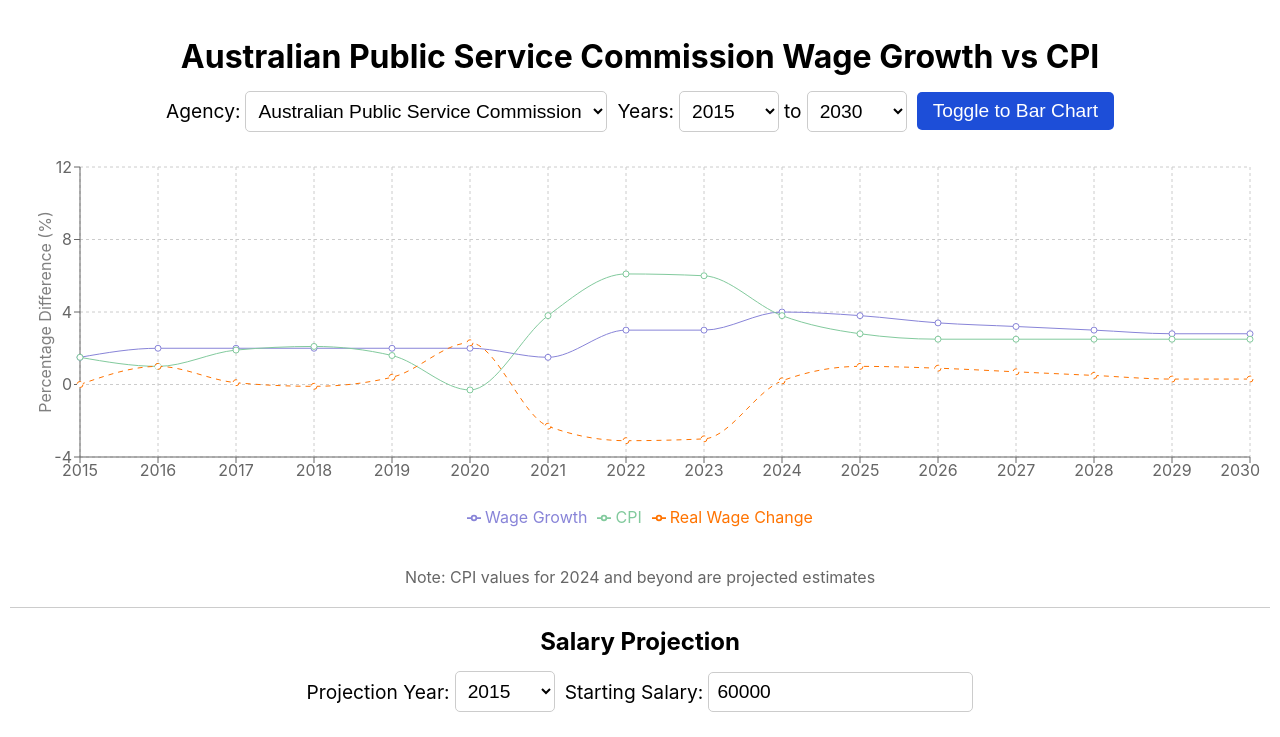
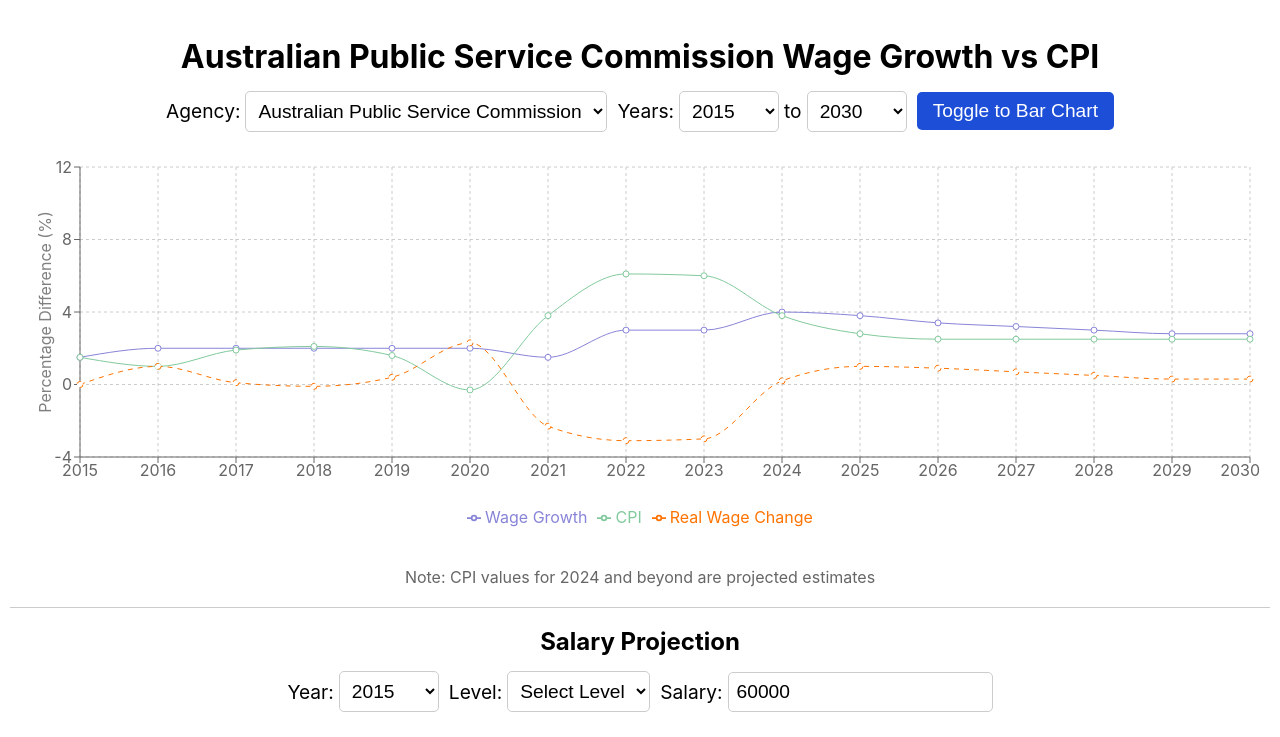
Before and after one commit to ashah12/aps-vs-cpi, a React (Create React App) app: page / in a window 1280 px wide. Shown: the top 737 px of the page. Built offline with nearby package versions, Linux system fonts and the light colour scheme.

Commit message:
Added APS Level selector for different agencies

```diff
--- a/src/App.js
+++ b/src/App.js
@@ -3,6 +3,136 @@
   LineChart, Line, BarChart, Bar, XAxis, YAxis, CartesianGrid,
   Tooltip, Legend, ResponsiveContainer
 } from 'recharts';
+
+// Agency-specific salary data
+const SALARY_DATA = {
+  'APS': { // APSC salary data
+    'APS1': {
+      'Step 1': 51963,
+      'Step 2': 53278,
+      'Step 3': 54603
+    },
+    'APS2': {
+      'Step 1': 56273,
+      'Step 2': 57739,
+      'Step 3': 59216
+    },
+    'APS3': {
+      'Step 1': 61156,
+      'Step 2': 62750,
+      'Step 3': 64352
+    },
+    'APS4': {
+      'Step 1': 66693,
+      'Step 2': 68416,
+      'Step 3': 70149
+    },
+    'APS5': {
+      'Step 1': 72908,
+      'Step 2': 74778,
+      'Step 3': 76660
+    },
+    'APS6': {
+      'Step 1': 81115,
+      'Step 2': 83180,
+      'Step 3': 85260
+    },
+    'EL1': {
+      'Step 1': 99465,
+      'Step 2': 103641,
+      'Step 3': 109301
+    },
+    'EL2': {
+      'Step 1': 125133,
+      'Step 2': 131393,
+      'Step 3': 137661
+    }
+  },
+  'Defence': { // Defence salary data (slightly higher than APS)
+    'APS1': {
+      'Step 1': 53522,
+      'Step 2': 54876,
+      'Step 3': 56241
+    },
+    'APS2': {
+      'Step 1': 57961,
+      'Step 2': 59471,
+      'Step 3': 60992
+    },
+    'APS3': {
+      'Step 1': 62991,
+      'Step 2': 64633,
+      'Step 3': 66283
+    },
+    'APS4': {
+      'Step 1': 68694,
+      'Step 2': 70468,
+      'Step 3': 72253
+    },
+    'APS5': {
+      'Step 1': 75095,
+      'Step 2': 77021,
+      'Step 3': 78960
+    },
+    'APS6': {
+      'Step 1': 83548,
+      'Step 2': 85675,
+      'Step 3': 87818
+    },
+    'EL1': {
+      'Step 1': 102449,
+      'Step 2': 106750,
+      'Step 3': 112580
+    },
+    'EL2': {
+      'Step 1': 128887,
+      'Step 2': 135335,
+      'Step 3': 141791
+    }
+  },
+  'ATO': { // ATO salary data
+    'APS1': {
+      'Step 1': 52223,
+      'Step 2': 53547,
+      'Step 3': 54882
+    },
+    'APS2': {
+      'Step 1': 56554,
+      'Step 2': 58032,
+      'Step 3': 59520
+    },
+    'APS3': {
+      'Step 1': 61461,
+      'Step 2': 63066,
+      'Step 3': 64680
+    },
+    'APS4': {
+      'Step 1': 67026,
+      'Step 2': 68758,
+      'Step 3': 70500
+    },
+    'APS5': {
+      'Step 1': 73273,
+      'Step 2': 75149,
+      'Step 3': 77043
+    },
+    'APS6': {
+      'Step 1': 81520,
+      'Step 2': 83596,
+      'Step 3': 85687
+    },
+    'EL1': {
+      'Step 1': 99962,
+      'Step 2': 104158,
+      'Step 3': 109848
+    },
+    'EL2': {
+      'Step 1': 125759,
+      'Step 2': 132050,
+      'Step 3': 138349
+    }
+  }
+};
 
 // Agency data structure with actual wage increases
 const AGENCIES = {
@@ -99,6 +229,8 @@
   const [selectedAgency, setSelectedAgency] = useState('APS');
   const [yearOptions, setYearOptions] = useState([]);
   const [startingSalary, setStartingSalary] = useState(60000);
+  const [selectedAPSLevel, setSelectedAPSLevel] = useState('');
+  const [selectedAPSStep, setSelectedAPSStep] = useState('');
 
   const toggleChart = () => {
     setChartType(prev => (prev === 'line' ? 'bar' : 'line'));
@@ -151,6 +283,35 @@
         };
       });
   }, [selectedAgency, projectionStartYear, endYear, startingSalary]);
+
+  // Reset APS level when agency changes
+  useEffect(() => {
+    setSelectedAPSLevel('');
+    setSelectedAPSStep('');
+  }, [selectedAgency]);
+
+  // Handle APS level change
+  const handleAPSLevelChange = (e) => {
+    const level = e.target.value;
+    setSelectedAPSLevel(level);
+
+    if (level && SALARY_DATA[selectedAgency][level]) {
+      // Default to first step when level changes
+      const firstStep = Object.keys(SALARY_DATA[selectedAgency][level])[0];
+      setSelectedAPSStep(firstStep);
+      setStartingSalary(SALARY_DATA[selectedAgency][level][firstStep]);
+    }
+  };
+
+  // Handle APS step change
+  const handleAPSStepChange = (e) => {
+    const step = e.target.value;
+    setSelectedAPSStep(step);
+
+    if (selectedAPSLevel && step) {
+      setStartingSalary(SALARY_DATA[selectedAgency][selectedAPSLevel][step]);
+    }
+  };
 
   return (
     <div style={{
@@ -439,13 +600,12 @@
           <div style={{
             display: 'flex',
             alignItems: 'center',
-            gap: '5px',
-            flex: '0 1 auto'
+            gap: '5px'
           }}>
             <span style={{
               fontSize: 'clamp(1rem, 3vw, 1.2rem)',
               whiteSpace: 'nowrap'
-            }}>Projection Year:</span>
+            }}>Year:</span>
             <select
               value={projectionStartYear}
               onChange={(e) => setProjectionStartYear(Number(e.target.value))}
@@ -464,16 +624,75 @@
             </select>
           </div>
 
+          {/* APS Level Selector */}
           <div style={{
             display: 'flex',
             alignItems: 'center',
-            gap: '5px',
-            flex: '0 1 auto'
+            gap: '5px'
           }}>
             <span style={{
               fontSize: 'clamp(1rem, 3vw, 1.2rem)',
               whiteSpace: 'nowrap'
-            }}>Starting Salary:</span>
+            }}>Level:</span>
+            <select
+              value={selectedAPSLevel}
+              onChange={handleAPSLevelChange}
+              style={{
+                padding: '8px',
+                fontSize: 'clamp(1rem, 3vw, 1.2rem)',
+                borderRadius: '5px',
+                border: '1px solid #ccc',
+                backgroundColor: '#fff',
+                minWidth: '100px'
+              }}
+            >
+              <option value="">Select Level</option>
+              {SALARY_DATA[selectedAgency] && Object.keys(SALARY_DATA[selectedAgency]).map(level => (
+                <option key={level} value={level}>{level}</option>
+              ))}
+            </select>
+          </div>
+
+          {/* APS Step Selector - only shown if level is selected */}
+          {selectedAPSLevel && (
+            <div style={{
+              display: 'flex',
+              alignItems: 'center',
+              gap: '5px'
+            }}>
+              <span style={{
+                fontSize: 'clamp(1rem, 3vw, 1.2rem)',
+                whiteSpace: 'nowrap'
+              }}>Step:</span>
+              <select
+                value={selectedAPSStep}
+                onChange={handleAPSStepChange}
+                style={{
+                  padding: '8px',
+                  fontSize: 'clamp(1rem, 3vw, 1.2rem)',
+                  borderRadius: '5px',
+                  border: '1px solid #ccc',
+                  backgroundColor: '#fff',
+                  minWidth: '100px'
+                }}
+              >
+                {SALARY_DATA[selectedAgency][selectedAPSLevel] &&
+                 Object.keys(SALARY_DATA[selectedAgency][selectedAPSLevel]).map(step => (
+                  <option key={step} value={step}>{step}</option>
+                ))}
+              </select>
+            </div>
+          )}
+
+          <div style={{
+            display: 'flex',
+            alignItems: 'center',
+            gap: '5px'
+          }}>
+            <span style={{
+              fontSize: 'clamp(1rem, 3vw, 1.2rem)',
+              whiteSpace: 'nowrap'
+            }}>Salary:</span>
             <input
               type="number"
               value={startingSalary}
@@ -484,7 +703,7 @@
                 borderRadius: '5px',
                 border: '1px solid #ccc',
                 backgroundColor: '#fff',
-                minWidth: '150px'
+                minWidth: '120px'
               }}
             />
           </div>
```
